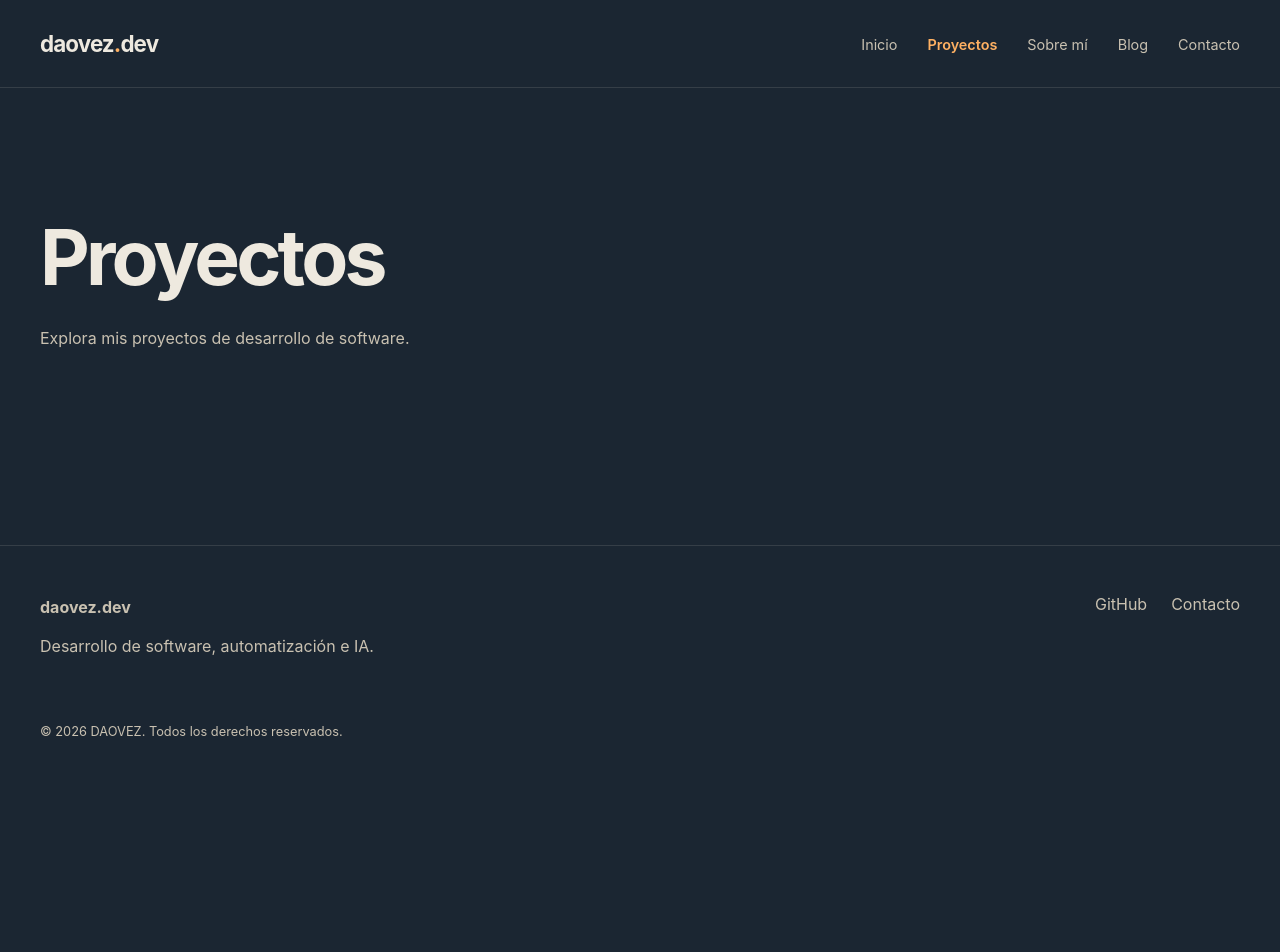
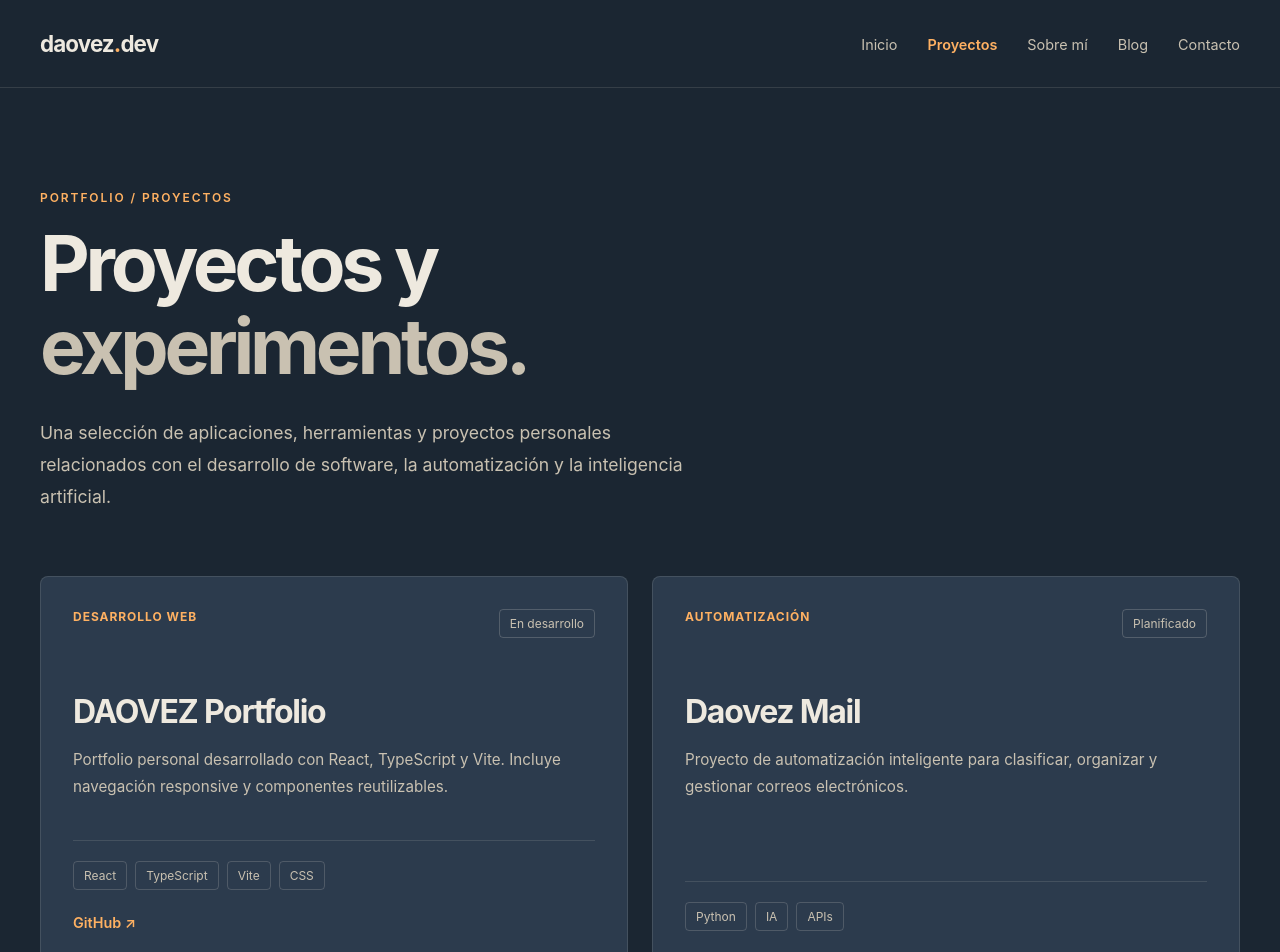
Before and after one commit to daovez/daovez-portfolio, a React (Vite) app: page /proyectos in a window 1280 px wide. Shown: the top 952 px of the page. Before the commit the page ends 800 px from the top, so only its background shows below. Built offline with nearby package versions, Linux system fonts and the light colour scheme.

Commit message:
feat: implement projects portfolio page

```diff
--- a/src/App.css
+++ b/src/App.css
@@ -465,3 +465,170 @@
     transition: none;
   }
 }
+
+/* =========================================
+   DAOVEZ — PÁGINA DE PROYECTOS
+   ========================================= */
+
+.projects-page {
+  padding-block: clamp(64px, 8vw, 120px);
+}
+
+.projects-page-header {
+  max-width: 850px;
+  margin-bottom: 64px;
+}
+
+.projects-page-header h1 {
+  margin: 0 0 28px;
+  color: var(--color-text);
+  font-size: clamp(2.7rem, 6vw, 5.5rem);
+  line-height: 1.08;
+  letter-spacing: -0.055em;
+}
+
+.projects-page-header h1 span {
+  color: var(--color-text-muted);
+}
+
+.projects-page-intro {
+  max-width: 680px;
+  color: var(--color-text-muted);
+  font-size: 1.1rem;
+  line-height: 1.8;
+}
+
+.portfolio-projects-grid {
+  display: grid;
+  grid-template-columns: repeat(2, minmax(0, 1fr));
+  gap: 24px;
+}
+
+.portfolio-project-card {
+  display: flex;
+  flex-direction: column;
+  min-width: 0;
+  min-height: 340px;
+  padding: 32px;
+  background: var(--color-surface);
+  border: 1px solid rgba(238, 233, 223, 0.12);
+  border-radius: 8px;
+  transition: border-color 0.2s ease;
+}
+
+.portfolio-project-card:hover {
+  border-color: var(--color-accent);
+}
+
+.portfolio-project-card-top {
+  display: flex;
+  align-items: flex-start;
+  justify-content: space-between;
+  flex-wrap: wrap;
+  gap: 12px;
+}
+
+.portfolio-project-category {
+  color: var(--color-accent);
+  font-size: 0.75rem;
+  font-weight: 700;
+  text-transform: uppercase;
+  letter-spacing: 0.08em;
+}
+
+.portfolio-project-status {
+  color: var(--color-text-muted);
+  font-size: 0.75rem;
+  padding: 6px 10px;
+  border: 1px solid rgba(238, 233, 223, 0.2);
+  border-radius: 4px;
+}
+
+.portfolio-project-status.status-completed {
+  color: var(--color-text);
+  border-color: var(--color-accent);
+}
+
+.portfolio-project-card-content {
+  flex: 1;
+  padding-block: 54px 24px;
+}
+
+.portfolio-project-card-content h2 {
+  margin: 0 0 16px;
+  color: var(--color-text);
+  font-size: clamp(1.4rem, 2.5vw, 2rem);
+  letter-spacing: -0.04em;
+}
+
+.portfolio-project-card-content p {
+  color: var(--color-text-muted);
+  font-size: 0.95rem;
+  line-height: 1.75;
+}
+
+.portfolio-project-tech {
+  display: flex;
+  flex-wrap: wrap;
+  gap: 8px;
+  list-style: none;
+  margin: 0;
+  padding: 20px 0 0;
+  border-top: 1px solid rgba(238, 233, 223, 0.12);
+}
+
+.portfolio-project-tech li {
+  padding: 6px 10px;
+  color: var(--color-text-muted);
+  font-size: 0.75rem;
+  border: 1px solid rgba(238, 233, 223, 0.18);
+  border-radius: 4px;
+}
+
+.portfolio-project-links {
+  display: flex;
+  flex-wrap: wrap;
+  gap: 20px;
+  margin-top: 24px;
+}
+
+.portfolio-project-links a {
+  color: var(--color-accent);
+  font-size: 0.9rem;
+  font-weight: 600;
+  text-decoration: none;
+}
+
+.portfolio-project-links a:hover {
+  text-decoration: underline;
+}
+
+.portfolio-project-links a:focus-visible {
+  outline: 2px solid var(--color-accent);
+  outline-offset: 4px;
+}
+
+@media (max-width: 768px) {
+  .projects-page-header {
+    margin-bottom: 40px;
+  }
+
+  .portfolio-projects-grid {
+    grid-template-columns: 1fr;
+  }
+
+  .portfolio-project-card {
+    min-height: 300px;
+    padding: 24px;
+  }
+
+  .portfolio-project-card-content {
+    padding-top: 40px;
+  }
+}
+
+@media (prefers-reduced-motion: reduce) {
+  .portfolio-project-card {
+    transition: none;
+  }
+}
--- /dev/null
+++ b/src/components/projects/ProjectCard.tsx
@@ -0,0 +1,70 @@
+
+import type { Project } from '../../types/project'
+
+interface ProjectCardProps {
+  project: Project
+}
+
+const statusLabels: Record<Project['status'], string> = {
+  completed: 'Finalizado',
+  'in-progress': 'En desarrollo',
+  planned: 'Planificado',
+}
+
+const categoryLabels: Record<Project['category'], string> = {
+  web: 'Desarrollo web',
+  automation: 'Automatización',
+  software: 'Software',
+  education: 'Educación',
+}
+
+export function ProjectCard({ project }: ProjectCardProps) {
+  return (
+    <article className="portfolio-project-card">
+      <div className="portfolio-project-card-top">
+        <span className="portfolio-project-category">
+          {categoryLabels[project.category]}
+        </span>
+
+        <span className={`portfolio-project-status status-${project.status}`}>
+          {statusLabels[project.status]}
+        </span>
+      </div>
+
+      <div className="portfolio-project-card-content">
+        <h2>{project.title}</h2>
+        <p>{project.description}</p>
+      </div>
+
+      <ul className="portfolio-project-tech" aria-label="Tecnologías">
+        {project.technologies.map((technology) => (
+          <li key={technology}>{technology}</li>
+        ))}
+      </ul>
+
+      {(project.githubUrl || project.demoUrl) && (
+        <div className="portfolio-project-links">
+          {project.githubUrl && (
+            <a
+              href={project.githubUrl}
+              target="_blank"
+              rel="noopener noreferrer"
+            >
+              GitHub ↗
+            </a>
+          )}
+
+          {project.demoUrl && (
+            <a
+              href={project.demoUrl}
+              target="_blank"
+              rel="noopener noreferrer"
+            >
+              Ver proyecto ↗
+            </a>
+          )}
+        </div>
+      )}
+    </article>
+  )
+}
--- /dev/null
+++ b/src/components/projects/ProjectGrid.tsx
@@ -0,0 +1,16 @@
+
+import { projects } from '../../data/projects'
+import { ProjectCard } from './ProjectCard'
+
+export function ProjectsGrid() {
+  return (
+    <div className="portfolio-projects-grid">
+      {projects.map((project) => (
+        <ProjectCard
+          key={project.id}
+          project={project}
+        />
+      ))}
+    </div>
+  )
+}
--- /dev/null
+++ b/src/data/projects.tsx
@@ -0,0 +1,46 @@
+
+import type { Project } from '../types/project'
+
+export const projects: Project[] = [
+  {
+    id: 'daovez-portfolio',
+    title: 'DAOVEZ Portfolio',
+    description:
+      'Portfolio personal desarrollado con React, TypeScript y Vite. Incluye navegación responsive y componentes reutilizables.',
+    category: 'web',
+    status: 'in-progress',
+    technologies: ['React', 'TypeScript', 'Vite', 'CSS'],
+    featured: true,
+    githubUrl: 'https://github.com/daovez/daovez-portfolio',
+  },
+  {
+    id: 'daovez-mail',
+    title: 'Daovez Mail',
+    description:
+      'Proyecto de automatización inteligente para clasificar, organizar y gestionar correos electrónicos.',
+    category: 'automation',
+    status: 'planned',
+    technologies: ['Python', 'IA', 'APIs'],
+    featured: true,
+  },
+  {
+    id: 'daovez-clients',
+    title: 'Daovez Clients',
+    description:
+      'Proyecto de aplicación CRM para organizar clientes y procesos comerciales.',
+    category: 'software',
+    status: 'planned',
+    technologies: ['React', 'TypeScript'],
+    featured: true,
+  },
+  {
+    id: 'biblioteca-daovez',
+    title: 'Biblioteca Daovez',
+    description:
+      'Biblioteca digital de aprendizaje con apuntes, conceptos y recursos sobre programación e inteligencia artificial.',
+    category: 'education',
+    status: 'in-progress',
+    technologies: ['Web', 'MDX'],
+    featured: true,
+  },
+]
--- a/src/pages/Projects.tsx
+++ b/src/pages/Projects.tsx
@@ -1,11 +1,26 @@
+
+import { ProjectsGrid } from '../components/projects/ProjectGrid'
 
 export function Projects() {
   return (
-    <section className="page">
-      <h1>Proyectos</h1>
-      <p>
-        Explora mis proyectos de desarrollo de software.
-      </p>
-    </section>
+    <div className="projects-page">
+      <header className="projects-page-header">
+        <p className="section-eyebrow">
+          PORTFOLIO / PROYECTOS
+        </p>
+
+        <h1>
+          Proyectos y <span>experimentos.</span>
+        </h1>
+
+        <p className="projects-page-intro">
+          Una selección de aplicaciones, herramientas y proyectos
+          personales relacionados con el desarrollo de software,
+          la automatización y la inteligencia artificial.
+        </p>
+      </header>
+
+      <ProjectsGrid />
+    </div>
   )
 }
--- /dev/null
+++ b/src/types/project.ts
@@ -0,0 +1,23 @@
+
+export type ProjectStatus =
+  | 'completed'
+  | 'in-progress'
+  | 'planned'
+
+export type ProjectCategory =
+  | 'web'
+  | 'automation'
+  | 'software'
+  | 'education'
+
+export interface Project {
+  id: string
+  title: string
+  description: string
+  category: ProjectCategory
+  status: ProjectStatus
+  technologies: string[]
+  featured: boolean
+  githubUrl?: string
+  demoUrl?: string
+}
```
